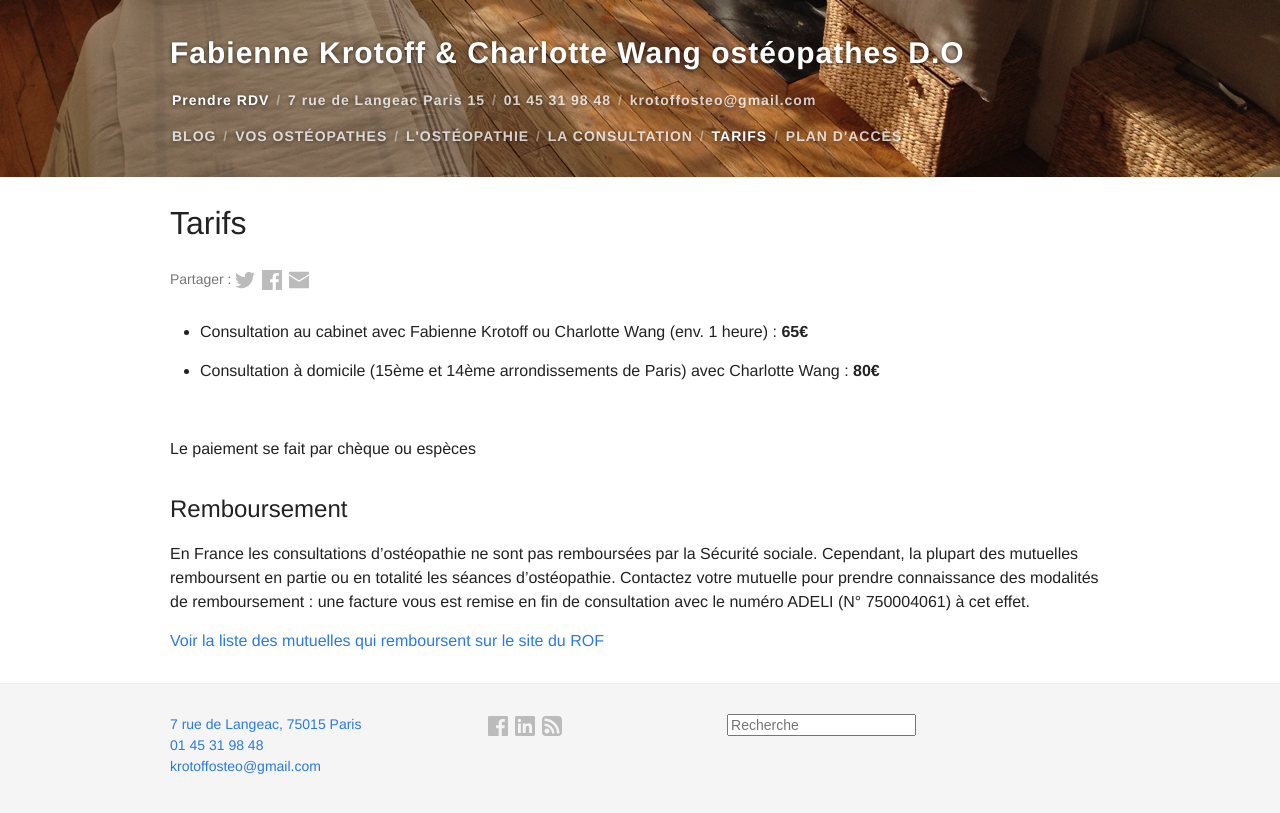
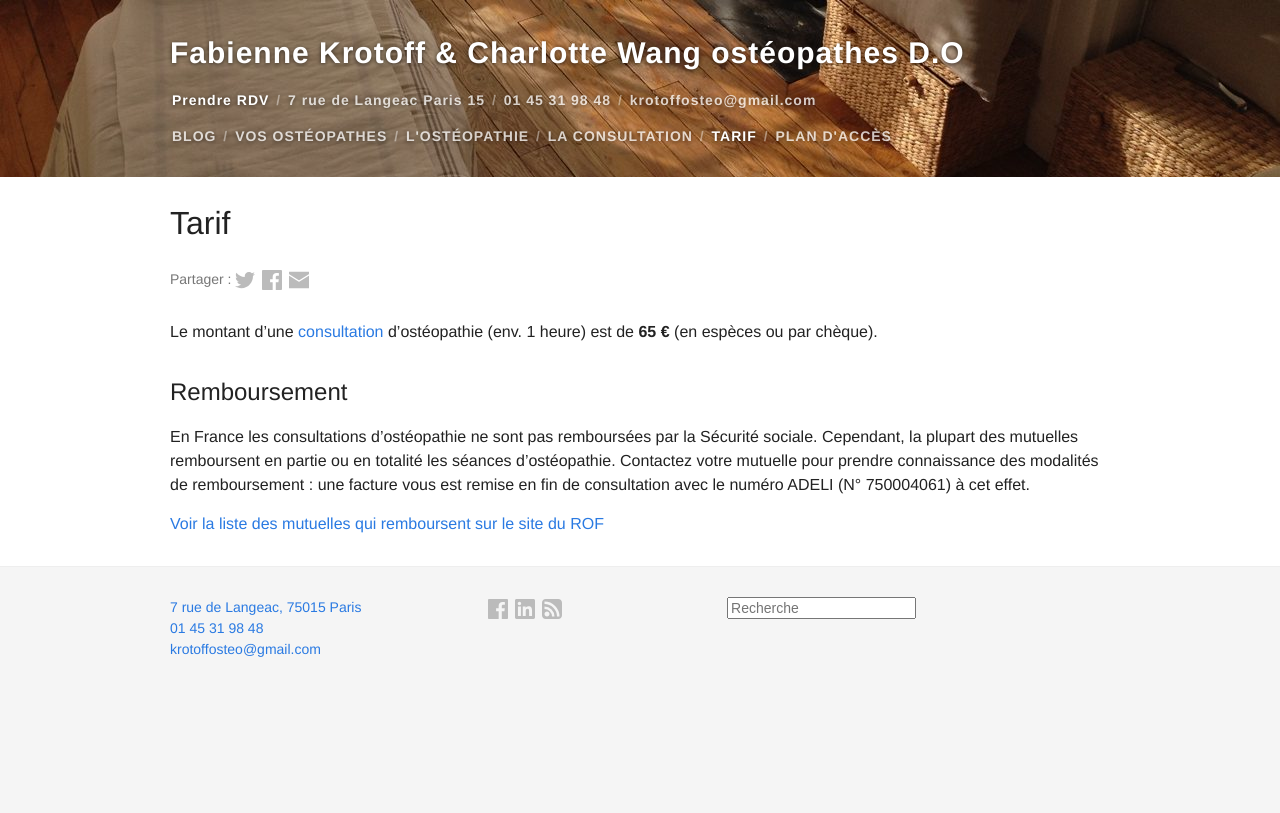
Before and after one commit to tkrotoff/osteo15, a Jekyll site: the page built from 4-Tarif.md, in a window 1280 px wide. Shown: the top 813 px of the page. Built offline with Jekyll 4.4.1, drawn with Linux system fonts in a browser that asks for light colours; nearby versions of some CDN libraries.

Commit message:
Suppression consultation à domicile

```diff
--- a/4-Tarifs.md
+++ b/4-Tarif.md
@@ -1,18 +1,12 @@
 ---
 layout: page
-title: Tarifs
-description: Tarifs d'une consultation, cabinet de Fabienne Krotoff & Charlotte Wang, 75015 Paris - 01 45 31 98 48
-permalink: /Tarifs/
+title: Tarif
+description: Tarif d'une consultation, cabinet de Fabienne Krotoff & Charlotte Wang, 75015 Paris - 01 45 31 98 48
+permalink: /Tarif/
 sitenav: true
 ---
 
-- Consultation au cabinet avec Fabienne Krotoff ou Charlotte Wang (env. 1 heure) : <b>65€</b>
-
-- Consultation à domicile (15ème et 14ème arrondissements de Paris) avec Charlotte Wang : <b>80€</b>
-
-<br>
-
-Le paiement se fait par chèque ou espèces
+Le montant d'une [consultation](/La-consultation/) d'ostéopathie (env. 1 heure) est de **65 €** (en espèces ou par chèque).
 
 ## Remboursement
 
```
